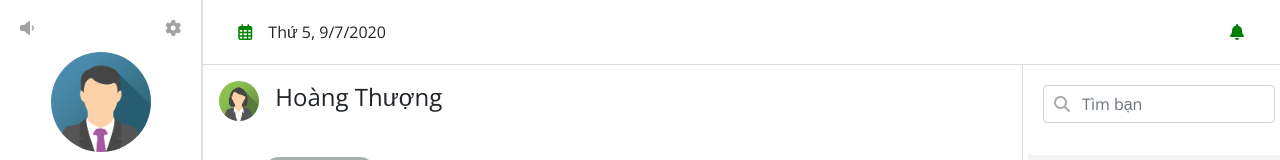
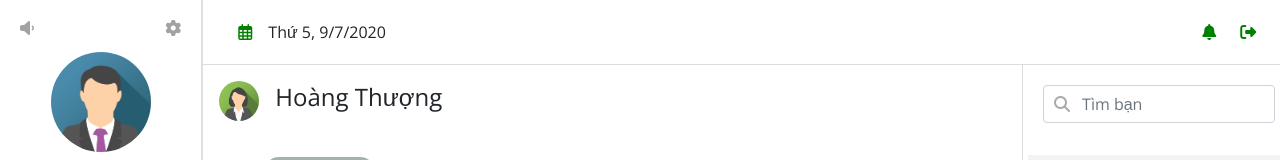
Before and after one commit to trgianghuynh1808/Real-Time-Chat-Web, a React (Create React App) app in the folder front-end/: page /chat in a window 1280 px wide. Shown: the top 160 px of the page. Built offline with nearby package versions, Linux system fonts and the light colour scheme.

Commit message:
update: header ui, and logout feature temp

```diff
--- a/front-end/src/components/Header/components/Main.jsx
+++ b/front-end/src/components/Header/components/Main.jsx
@@ -1,6 +1,6 @@
 import React from "react";
 
-const Main = ({ curDate }) => {
+const Main = ({ curDate, handleLogOut }) => {
   return (
     <div className="container-fluid">
       <div className="row justify-content-between align-items-center">
@@ -8,8 +8,13 @@ const Main = ({ curDate }) => {
           <i className="far fa-calendar-alt header__icon"></i>
           <span className="ml-3">{curDate}</span>
         </div>
-        <div className="col-1">
+        <div className="col-1 d-flex align-items-center">
           <i className="fas fa-bell header__icon float-right mr-3 cursor-pointer"></i>
+
+          <i
+            className="fas fa-sign-out-alt header__icon cursor-pointer ml-2"
+            onClick={handleLogOut}
+          ></i>
         </div>
       </div>
     </div>
--- a/front-end/src/components/Header/index.jsx
+++ b/front-end/src/components/Header/index.jsx
@@ -1,13 +1,20 @@
 import React from "react";
+import { useHistory } from "react-router-dom";
 
 import "./style.scss";
 import Main from "./components/Main";
 import { formatAMPM } from "utils";
 
 const Header = () => {
+  const history = useHistory();
+
+  const handleLogOut = () => {
+    history.push("/account/login");
+  };
+
   return (
     <div className="header">
-      <Main curDate={formatAMPM()} />
+      <Main curDate={formatAMPM()} handleLogOut={handleLogOut} />
     </div>
   );
 };
```
